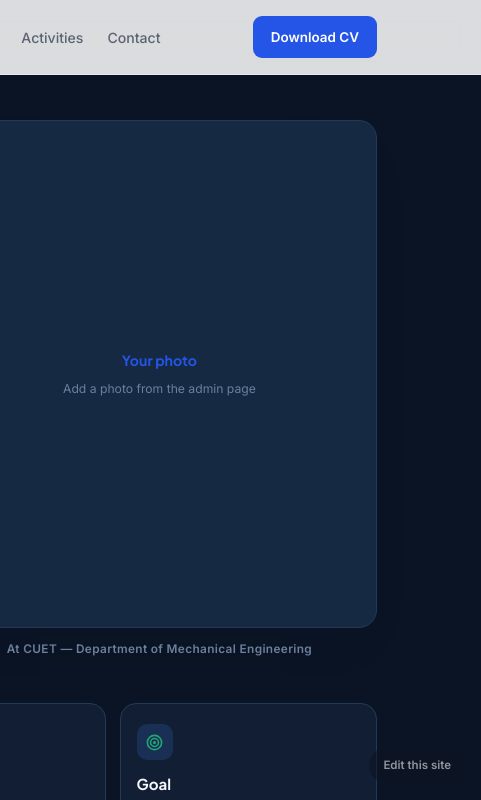
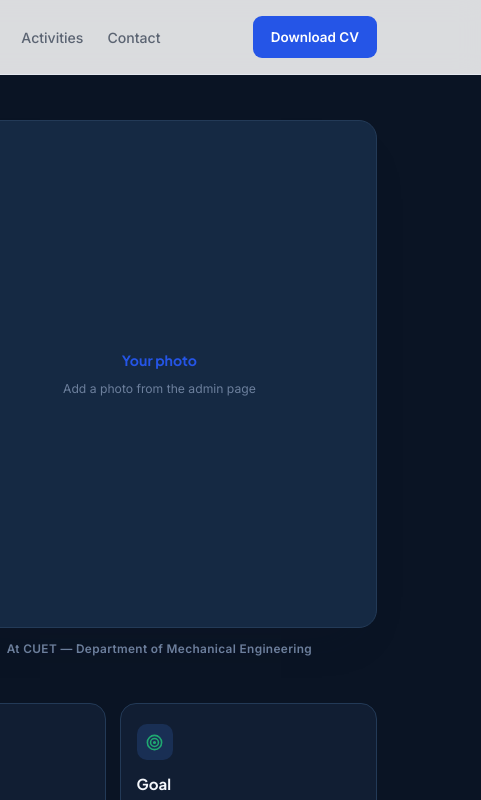
Before and after one commit to albaset/albaset.github.io, a plain HTML site: page index.html in a window 1280 px wide. Shown: the top 800 px of the page, 799-1280 px from the left. Drawn offline with Linux system fonts and the light colour scheme.

Commit message:
Remove public "Edit this site" link from live page
Portfolio visitors don't need to see the admin entry point; the owner
can still reach it directly at admin.html or by bookmarking it.


Claude-Session: https://claude.ai/code/session_01Vh2eU7K2avGYsoD1NCHPQP

Co-authored-by: Claude <noreply@anthropic.com>

```diff
--- a/index.html
+++ b/index.html
@@ -366,12 +366,6 @@
     font-size:0.76rem; color:var(--text-dimmer); padding-top:22px; border-top:1px solid var(--border);
   }
 
-  .admin-hint{
-    position:fixed; right:16px; bottom:16px; z-index:60;
-    background:var(--text); color:var(--bg); font-size:0.72rem; font-weight:600;
-    padding:9px 14px; border-radius:99px; opacity:0.55; transition:opacity 0.2s ease;
-  }
-  .admin-hint:hover{opacity:1;}
 </style>
 </head>
 <body>
@@ -558,8 +552,6 @@
     </div>
   </div>
 </footer>
-
-<a class="admin-hint" href="admin.html">Edit this site</a>
 
 <script>
 (function(){
```
